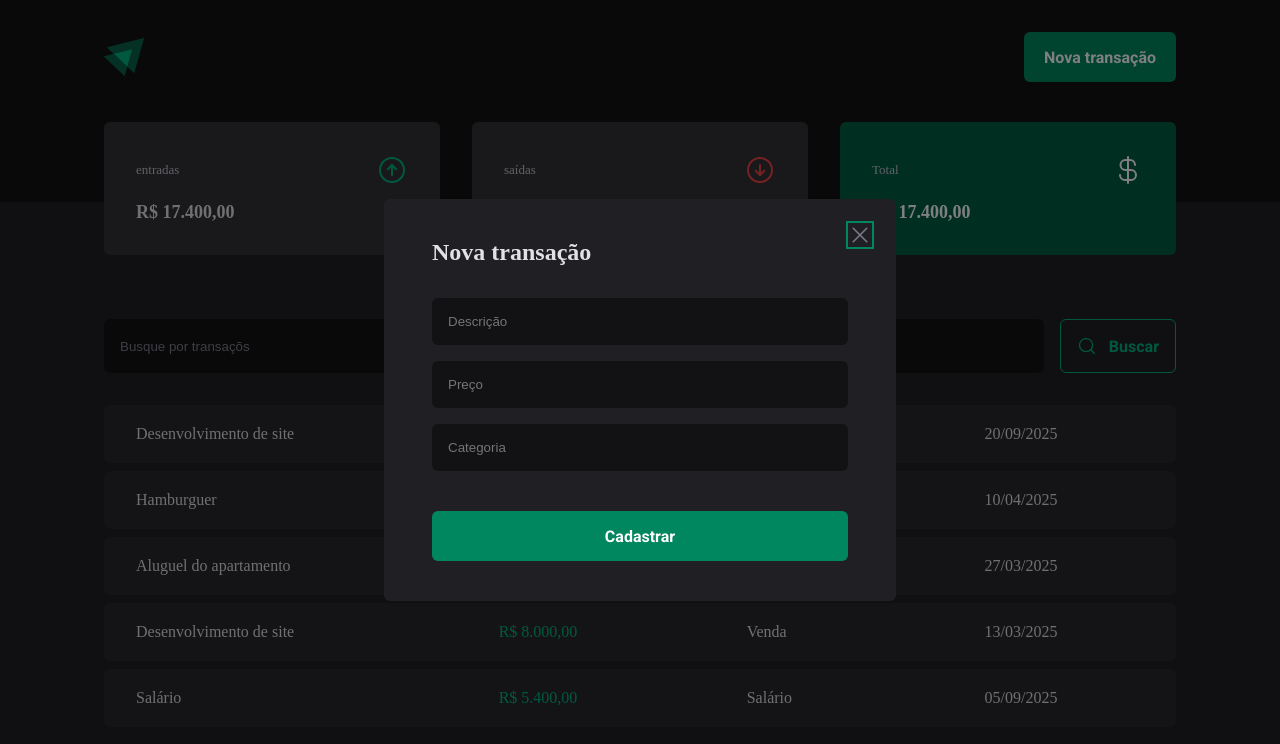
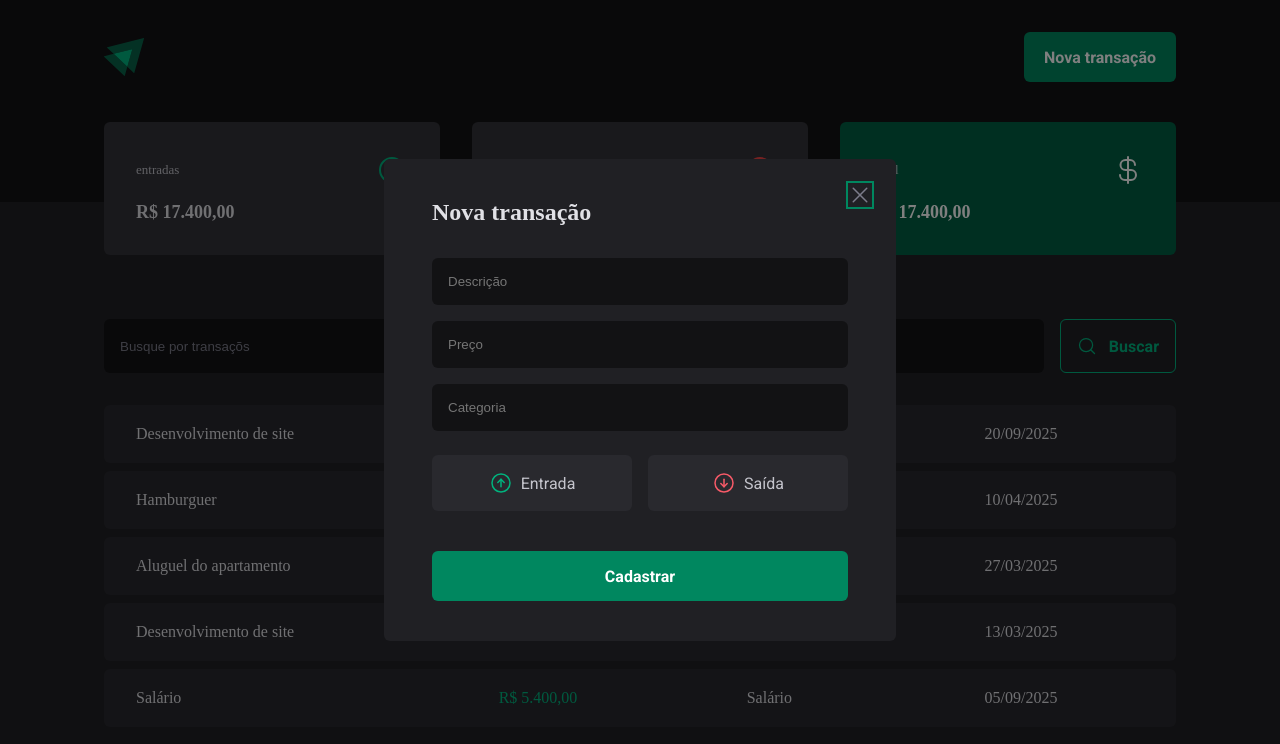
Before and after one commit to ronald1134/DT-Money, a React (Vite) app: page / in a window 1280 px wide. Both pictures are taken after a click on the button "Nova transação". Shown: the top 744 px of the page. Built offline with nearby package versions, Linux system fonts and the light colour scheme.

Commit message:
feat(NewTransactionModal): adiciona botões de entrada e saída no formulário (sem funcionalidade)

```diff
--- a/src/components/NewTransationModal/index.tsx
+++ b/src/components/NewTransationModal/index.tsx
@@ -1,6 +1,6 @@
 import * as Dialog from "@radix-ui/react-dialog";
-import { Overlay, Content, CloseButton } from "./styles";
-import { X } from "phosphor-react";
+import { Overlay, Content, CloseButton, TransactionType, TransactionTypeButton } from "./styles";
+import { ArrowCircleDown, ArrowCircleUp, X } from "phosphor-react";
 
 export function NewTransactionModal() {
     return (
@@ -18,6 +18,18 @@
                     <input type="number" placeholder="Preço" required />
                     <input type="text" placeholder="Categoria" required />
 
+                    <TransactionType>
+                        <TransactionTypeButton variant="income" value="income">
+                            <ArrowCircleUp size={24} />
+                            Entrada
+                        </TransactionTypeButton>
+
+                        <TransactionTypeButton variant="outcome" value="outcome">
+                            <ArrowCircleDown size={24} />
+                            Saída
+                        </TransactionTypeButton>
+                    </TransactionType>
+
                     <button type="submit">
                         Cadastrar
                     </button>
--- a/src/components/NewTransationModal/styles.ts
+++ b/src/components/NewTransationModal/styles.ts
@@ -1,5 +1,6 @@
 import styled from "styled-components";
 import * as Dialog from "@radix-ui/react-dialog";
+// import { css } from "styled-components";
 
 export const Overlay = styled(Dialog.Overlay)`
     position: fixed;
@@ -68,3 +69,30 @@
         color: ${props => props.theme.white};
     }
 `;
+
+export const TransactionType = styled.div`
+    display: grid;
+    grid-template-columns: repeat(2, 1fr);
+    gap: 1rem;
+    margin-top: 0.5rem;
+`;
+
+interface TransactionTypeButtonProps {
+    variant: "income" | "outcome";
+}
+export const TransactionTypeButton = styled.button<TransactionTypeButtonProps>`
+    background: ${props => props.theme["gray-700"]};
+    padding: 1rem;
+    display: flex;
+    align-items: center;
+    justify-content: center;
+    gap: 0.5rem;
+    border-radius: 6px;
+    border: none;
+    cursor: pointer;
+    color: ${props => props.theme["gray-300"]};
+
+    svg{
+        color: ${props => props.variant === "income" ? props.theme["green-300"] : props.theme["red-300"]};
+    }
+`;
```
